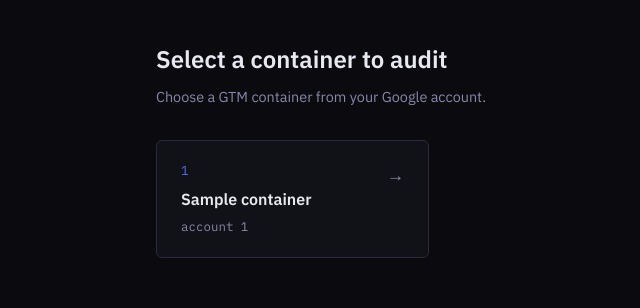
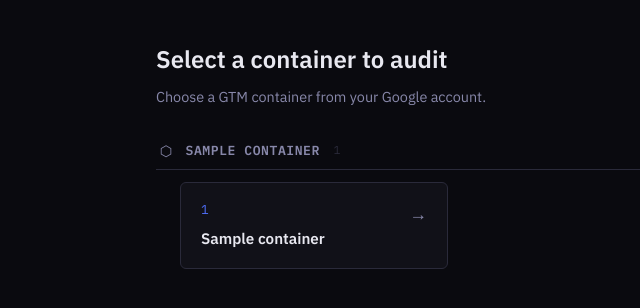
Before and after one commit to kyonii/gtm-tag-checker, a FastAPI app: template app/templates/index.html in a window 1280 px wide. Shown: the part 56-364 px from the top of the page, without its empty margins (58-698 px from the left). Run offline with FastAPI, Linux system fonts and the light colour scheme; the template is opened without the code that fills it: most values are stand-ins (such as "Sample title", 1, 10 or a date in 2020).

Commit message:
feat: group containers by account in index view

```diff
--- a/app/templates/index.html
+++ b/app/templates/index.html
@@ -1,13 +1,18 @@
 {% extends "base.html" %}
-{% block title %}Select Container – GTM Tag Checker{% endblock %}
+{% block title %}Select Container - GTM Tag Checker{% endblock %}
 {% block extra_style %}
 <style>
   .intro{margin-bottom:2rem} .intro h1{font-size:1.5rem;font-weight:600;margin-bottom:.4rem} .intro p{color:var(--text-dim);font-size:.9rem}
-  .container-grid{display:grid;grid-template-columns:repeat(auto-fill,minmax(260px,1fr));gap:1rem}
-  .container-card{display:block;background:var(--surface);border:1px solid var(--border);border-radius:6px;padding:1.25rem 1.5rem;transition:border-color .2s,transform .15s;color:var(--text)}
+  .account-section{margin-bottom:2rem}
+  .account-header{display:flex;align-items:center;gap:.6rem;margin-bottom:.75rem;padding-bottom:.5rem;border-bottom:1px solid var(--border)}
+  .account-icon{width:20px;height:20px;display:flex;align-items:center;justify-content:center;color:var(--text-dim);font-size:.9rem;flex-shrink:0}
+  .account-name{font-family:var(--mono);font-size:.82rem;font-weight:600;color:var(--text-dim);letter-spacing:.04em;text-transform:uppercase}
+  .account-id{font-family:var(--mono);font-size:.72rem;color:var(--border);margin-left:.25rem}
+  .container-grid{display:grid;grid-template-columns:repeat(auto-fill,minmax(260px,1fr));gap:.75rem;padding-left:1.5rem}
+  .container-card{display:block;background:var(--surface);border:1px solid var(--border);border-radius:6px;padding:1.1rem 1.25rem;transition:border-color .2s,transform .15s;color:var(--text)}
   .container-card:hover{border-color:var(--accent);transform:translateY(-2px);text-decoration:none;color:var(--text)}
-  .pub-id{font-family:var(--mono);font-size:.8rem;color:var(--accent);margin-bottom:.35rem}
-  .cname{font-weight:600;font-size:1rem} .meta{font-size:.78rem;color:var(--text-dim);margin-top:.3rem;font-family:var(--mono)}
+  .pub-id{font-family:var(--mono);font-size:.8rem;color:var(--accent);margin-bottom:.3rem}
+  .cname{font-weight:600;font-size:.95rem}
   .arrow{float:right;color:var(--text-dim);font-size:1.1rem;transition:color .2s,transform .2s}
   .container-card:hover .arrow{color:var(--accent);transform:translateX(3px)}
   .error-box{background:rgba(247,79,79,.08);border:1px solid rgba(247,79,79,.3);border-radius:6px;padding:1rem 1.25rem;color:var(--red);font-size:.875rem}
@@ -18,15 +23,25 @@
 <div class="intro"><h1>Select a container to audit</h1><p>Choose a GTM container from your Google account.</p></div>
 {% if error %}<div class="error-box"><strong>Failed to load containers:</strong> {{ error }}</div>
 {% elif containers %}
-<div class="container-grid">
+  {% set ns = namespace(current_account="") %}
   {% for c in containers %}
-  <a class="container-card" href="/audit/{{ c.account_id }}/{{ c.container_id }}">
-    <span class="arrow">→</span>
-    <div class="pub-id">{{ c.public_id or c.container_id }}</div>
-    <div class="cname">{{ c.name }}</div>
-    <div class="meta">account {{ c.account_id }}</div>
-  </a>
+    {% if c.account_id != ns.current_account %}
+      {% if not loop.first %}</div></div>{% endif %}
+      {% set ns.current_account = c.account_id %}
+      <div class="account-section">
+        <div class="account-header">
+          <span class="account-icon">⬡</span>
+          <span class="account-name">{{ c.account_name or c.account_id }}</span>
+          <span class="account-id">{{ c.account_id }}</span>
+        </div>
+        <div class="container-grid">
+    {% endif %}
+    <a class="container-card" href="/audit/{{ c.account_id }}/{{ c.container_id }}">
+      <span class="arrow">→</span>
+      <div class="pub-id">{{ c.public_id or c.container_id }}</div>
+      <div class="cname">{{ c.name }}</div>
+    </a>
+    {% if loop.last %}</div></div>{% endif %}
   {% endfor %}
-</div>
 {% else %}<div class="empty-state">No GTM containers found in your Google account.</div>{% endif %}
 {% endblock %}
```
